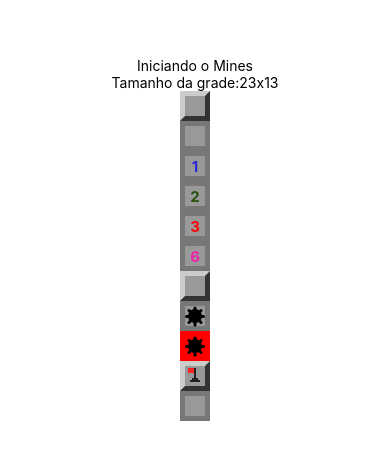
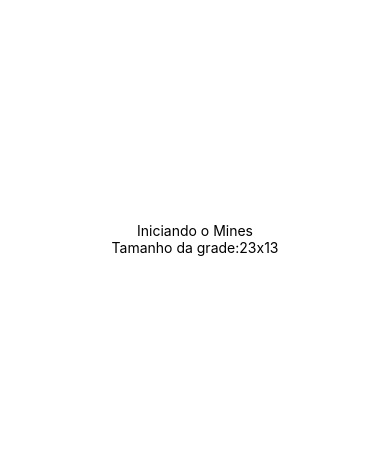
Before and after one commit to maarcos-wesleey/Mobile-TEI4, a React Native app in the folder CampoMinado/: screen / in a window 390 px wide. Shown: the part 183-642 px from the top of the page. Built offline with nearby package versions, Linux system fonts and the light colour scheme.

Commit message:
Ajustes para correção

```diff
--- a/CampoMinado/App.js
+++ b/CampoMinado/App.js
@@ -2,28 +2,44 @@
 import { StyleSheet, Text, View } from 'react-native';
 import params from './src/params';
 import Field from './src/components/Field';
+import MineField from './src/components/MineField';
+import { createMinedBoard } from './src/functions';
+import { Component } from 'react';
 
-export default function App() {
+export default class App extends Component {
+
+  constructor(props) {
+    super(props)
+    this.state = this.createState()
+  }
+
+  minesAmount = () => {
+    const cols = params.getColumnsAmount()
+    const rows = params.getRowsAmount()
+    return Math.ceil(cols * rows * params.difficultLevel)
+  }
+
+  createState = () => {
+    const cols = params.getColumnsAmount()
+    const rows = params.getRowsAmount()
+    return {
+      board: createMinedBoard(rows, cols, this.minesAmount()),
+    }
+  }
+
+
+  render() {
     return (
       <View style={styles.container}>
         <Text style={styles.welcome}>Iniciando o Mines</Text>
         <Text style={styles.instructions}>Tamanho da grade:
           {params.getRowsAmount()}x{params.getColumnsAmount()}
         </Text>
-      <Field />
-      <Field opened />
-      <Field opened nearMines={1} />
-      <Field opened nearMines={2} />
-      <Field opened nearMines={3} />
-      <Field opened nearMines={6} />
-      <Field mined />
-      <Field mined opened />
-      <Field mined opened exploded />
-      <Field flagged />
-      <Field flagged opened />
+
         <StatusBar style="auto" />
       </View>
     );
+  }
 }
 
 const styles = StyleSheet.create({
--- a/CampoMinado/src/components/MineField.js
+++ b/CampoMinado/src/components/MineField.js
@@ -0,0 +1,22 @@
+import React from 'react'
+import { View, StyleSheet } from 'react-native'
+import Field from './Field'
+
+export default props => {
+    const rows = props.board.map((row, r) => {
+        const columns = row.map((field, c) => {
+            return <Field {...field} key={c}
+                onOpen={() => props.onOpenField(r, c)}
+                onSelect={e => props.onSelectField(r, c)} />
+        })
+        return <View key={r}
+            style={{flexDirection: 'row'}}>{columns}</View>
+    })
+    return <View style={styles.container}>{rows}</View>
+}
+
+const styles = StyleSheet.create({
+    container: {
+        backgroundColor: '#EEE',
+    }
+})
--- a/CampoMinado/src/functions.js
+++ b/CampoMinado/src/functions.js
@@ -1,6 +1,6 @@
 const createBoard = (rows, columns) => {
     return Array(rows).fill(0).map((_, row) => {
-        return Array(columns).fill(0).map((_, column))
+        return Array(columns).fill(0).map((_, column) => {
             return {
                 row,
                 column,
@@ -10,6 +10,7 @@
                 exploded: false,
                 nearMines: 0
             }
+        })
     })
 }
 
@@ -23,7 +24,7 @@
         const columnSel = parseInt(Math.random() * columns, 10)
 
         if (!board[rowSel][columnSel].mined) {
-            board[rowSel[columnSel].mined = true]
+            board[rowSel][columnSel].mined = true
             minesPlanted++
         }
     }
@@ -33,5 +34,6 @@
     const board = createBoard(rows, columns)
     spreadMines(board, minesAmount)
     return board
+}
 
-}
+export {createMinedBoard}
```
Lines whose indentation alone changed are shown as unchanged.
